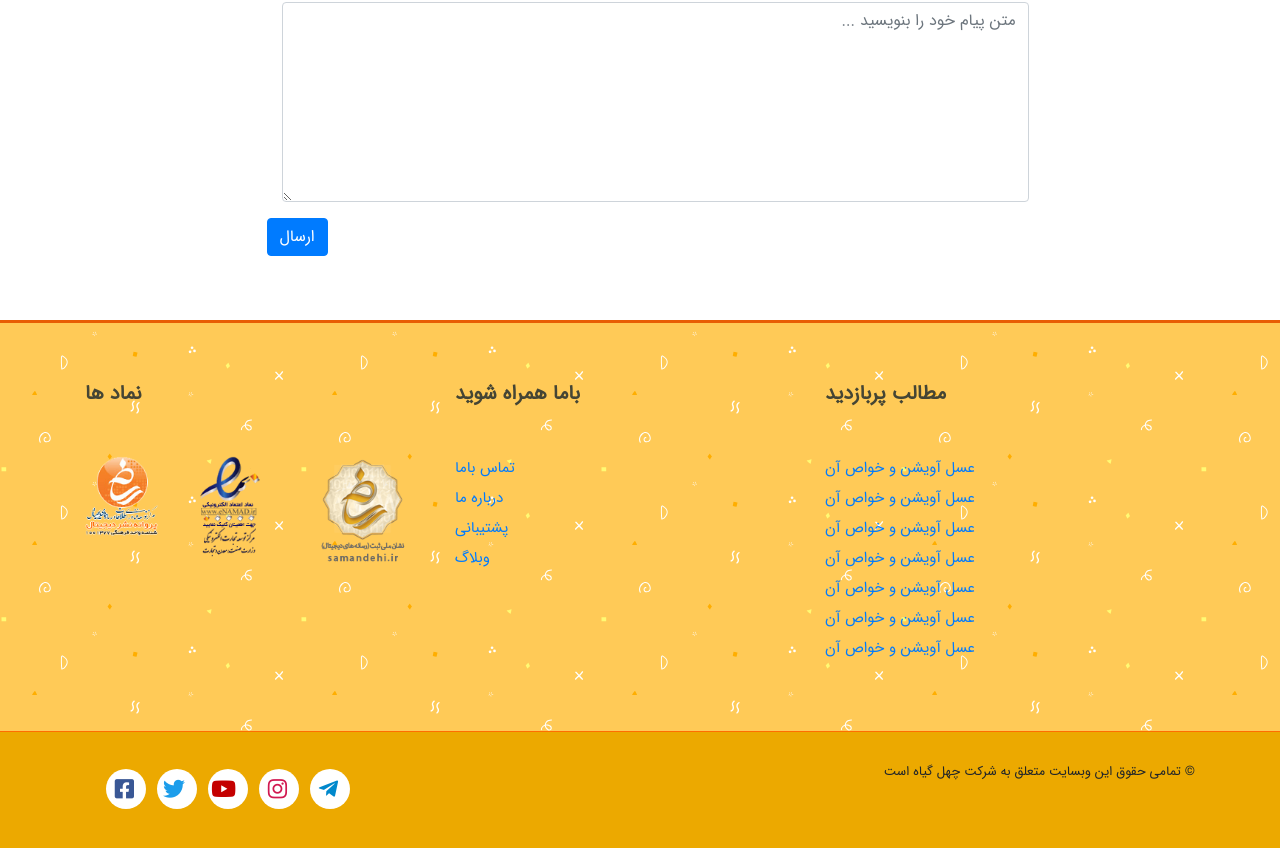
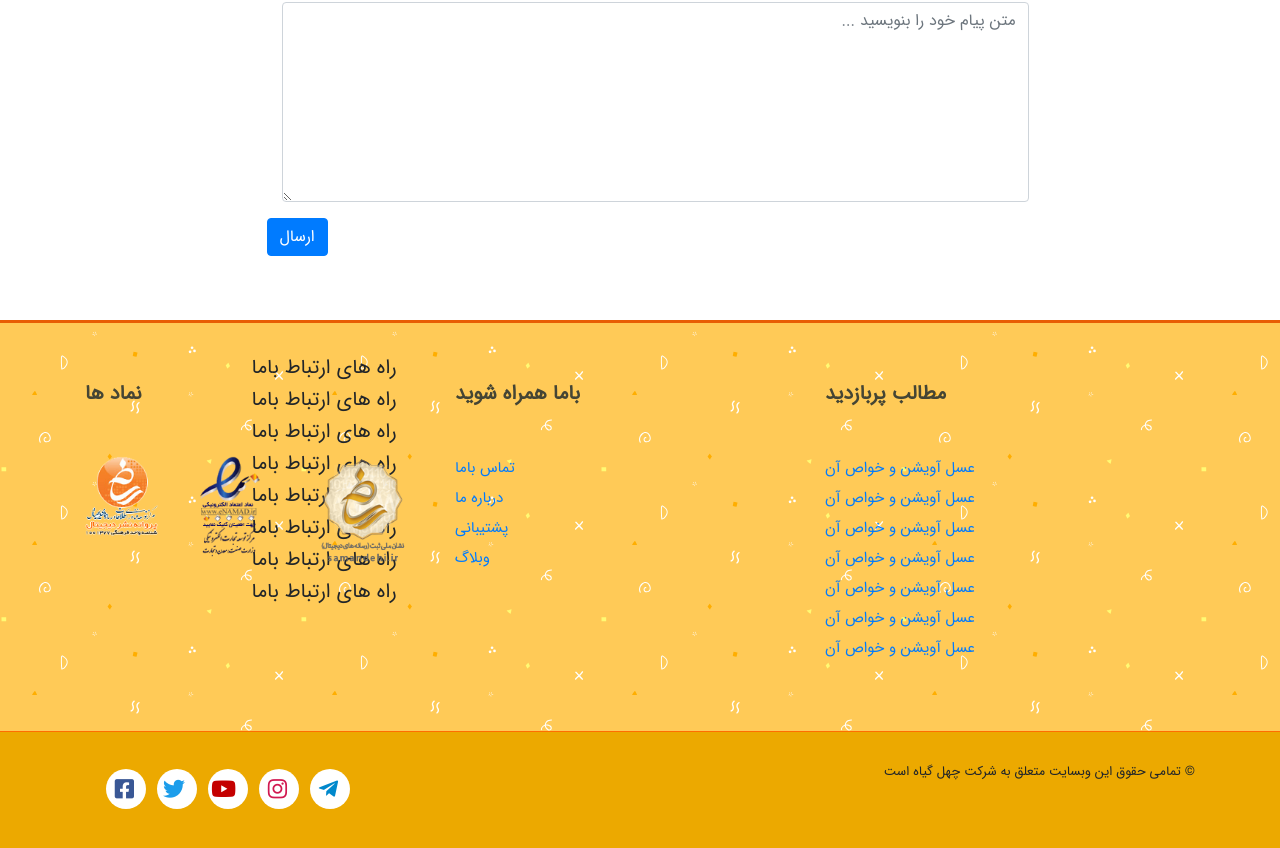
Before and after one commit to miladmohammadi82/afraalian-vue-cli, a Vue app: page /contact-page in a window 1280 px wide. Shown: the part 400-1248 px from the top of the page. Built offline with nearby package versions, Linux system fonts and the light colour scheme.

Commit message:
fix a bog

```diff
--- a/src/components/views/contactPage.vue
+++ b/src/components/views/contactPage.vue
@@ -1,6 +1,6 @@
 <template>
-  <div class="container-contact-box">
-    <div class="container">
+  <div class="container container-contact-box">
+
     <div class="content-contact-page">
         <div class="contact-form-box">
             <div class="title-contact-page">
@@ -36,7 +36,23 @@
                     </div>
                 </form>
             </div>
+
+
+
+
+            <div class="router-contact-this-web">
+                <h5>راه های ارتباط باما</h5>
+                <h5>راه های ارتباط باما</h5>
+                <h5>راه های ارتباط باما</h5>
+                <h5>راه های ارتباط باما</h5>
+                <h5>راه های ارتباط باما</h5>
+                <h5>راه های ارتباط باما</h5>
+                <h5>راه های ارتباط باما</h5>
+                <h5>راه های ارتباط باما</h5>
+
             </div>
+
+
         </div>
     </div>
   </div>
```
Also changed, not shown: src/css/app.css. Lines whose indentation alone changed are shown as unchanged.
